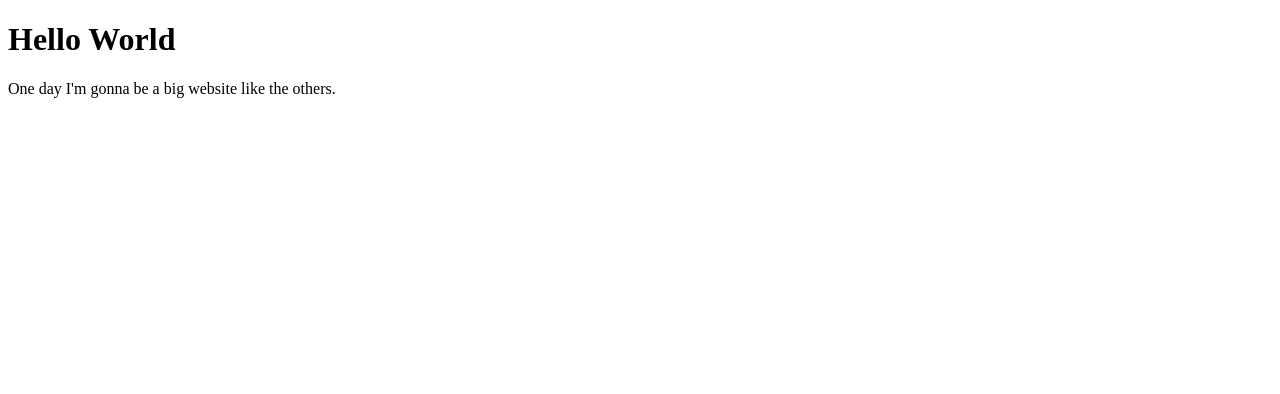
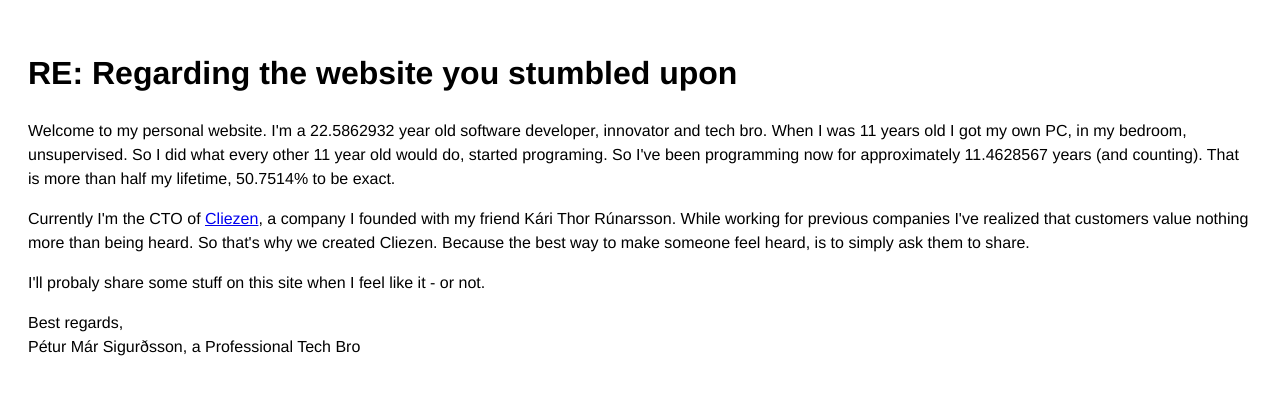
Before and after one commit to petunmar/petunmar.github.io, a website: page index.html in a window 1280 px wide. Drawn offline with Linux system fonts and the light colour scheme.

Commit message:
Did some fun things 🤠

```diff
--- a/index.html
+++ b/index.html
@@ -1,7 +1,70 @@
 <!DOCTYPE html>
-<html>
+<html lang="en">
+<head>
+    <meta charset="utf-8">
+
+    <title>Pétur Már Sigurðsson</title>
+    <meta name="description" content="Hi I'm Pétur! Welcome to my personal website. I'm a web developer and been coding for half
+    my lifetime by now. Currently I'm the CTO of Cliezen, a company I founded with my friend Kári Thor Rúnarsson. Here I'll probably
+    share some stuff when I feel like it - or not.">
+
+    <meta name="viewport" content="width=device-width, initial-scale=1">
+
+    <meta property="og:title" content="Pétur Már Sigurðsson's personal website">
+    <meta property="og:type" content="profile">
+    <meta property="og:image" content="https://petunmar.com/img/og-image.jpg">
+    <meta property="og:image:width" content="1200"/>
+    <meta property="og:image:height" content="630"/>
+
+    <link rel="icon" href="img/favicon/favicon.ico" sizes="any">
+    <link rel="icon" href="img/favicon/favicon.svg" type="image/svg+xml">
+    <link rel="apple-touch-icon" href="img/favicon/favicon.png">
+
+    <meta name="theme-color" content="#fafafa">
+
+    <style>
+        body {
+            font-family: 'Helvetica Neue', Helvetica, Arial, sans-serif;
+            font-size: 1rem;
+            line-height: 1.5;
+            -webkit-font-smoothing: antialiased;
+            -webkit-text-size-adjust: 100%;
+            padding: 20px;
+        }
+    </style>
+</head>
 <body>
-<h1>Hello World</h1>
-<p>One day I'm gonna be a big website like the others.</p>
+    <h1>RE: Regarding the website you stumbled upon</h1>
+    <p>
+        Welcome to my personal website. I'm a <span id="age">22</span> year old software developer, innovator and tech bro.
+        When I was 11 years old I got my own PC, in my bedroom, unsupervised. So I did what every other 11 year old would do,
+        started programing. So I've been programming now for approximately <span id="programmingYears">11</span> years
+        (and counting). That is more than half my lifetime, <span id="programmingProportion">50</span>% to be exact.
+    </p>
+    <p>
+        Currently I'm the CTO of <a href="https://www.cliezen.com/">Cliezen</a>, a company I founded with my friend
+        Kári Thor Rúnarsson. While working for previous companies I've realized that customers value nothing more than
+        being heard. So that's why we created Cliezen. Because the best way to make someone feel heard, is to simply ask them
+        to share.
+    </p>
+    <p>
+        I'll probaly share some stuff on this site when I feel like it - or not.
+    </p>
+    <p>
+        Best regards, <br>
+        Pétur Már Sigurðsson, a Professional Tech Bro
+    </p>
+    <script>
+        function main() {
+            const age = Math.round((Date.now() - 958380600000) / (1000 * 60 * 60 * 24 * 365.25) * 10000000) / 10000000
+            const programmingYears =  Math.round((age - 11.1234365) * 10000000) / 10000000
+            document.getElementById('age').innerHTML = age
+            document.getElementById('programmingYears').innerHTML = programmingYears
+            document.getElementById('programmingProportion').innerHTML = Math.round((programmingYears / age * 100) * 10000) / 10000
+        }
+
+        main()
+        setInterval(main, 1000)
+    </script>
 </body>
 </html>
```
Also changed, not shown: package.json (added, +22 -0 lines), .eslintrc.js (added), img/favicon/favicon.ico (added), img/favicon/favicon.png (added), img/favicon/favicon.svg (added), img/og-image.jpg (added), 1 other file.
